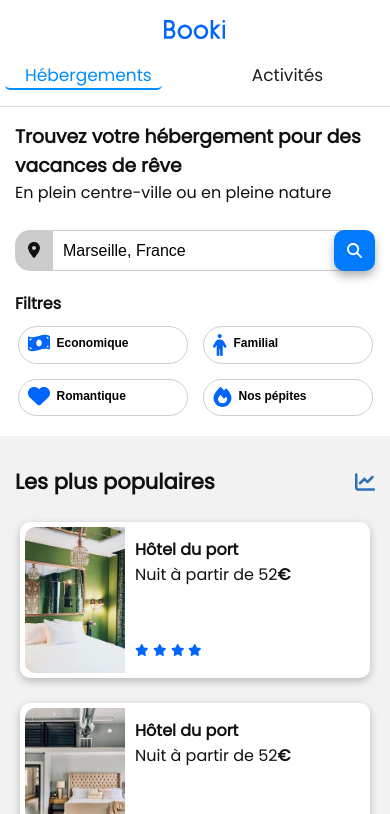
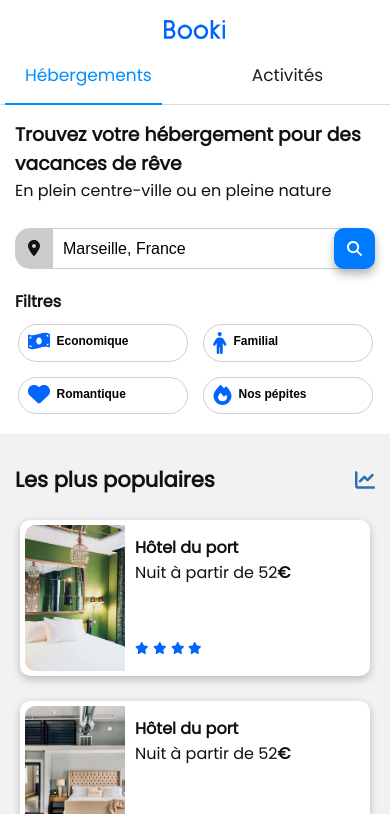
Before and after one commit to TheoWebDevv/Projet_2, a plain HTML site: page index.html in a window 390 px wide. In both pictures the pointer is over the item "Hébergements". Shown: the top 814 px of the page. Drawn offline with Linux system fonts and the light colour scheme.

Commit message:
UPDT header ul li:hover

```diff
--- a/css/style.css
+++ b/css/style.css
@@ -38,7 +38,7 @@ header .logo a {
 }
 
 header a {
-font-size: 15px;
+  font-size: 15px;
   text-decoration: none;
   padding: 10px;
   color: #1D1D1D;
@@ -57,12 +57,10 @@ header ul li {
   list-style: none;
   margin: 5px;
   padding: 3px 5px;
-  border-radius: 5px;
   transition: 0.2s;
 }
 header ul li a:hover {
   color: #018dff;
-  border-radius: 5px;
   transition: 0.2s;
 }
 
@@ -515,7 +513,10 @@ header ul li a:hover {
 header ul li:hover {
   border-bottom: 2px solid #018dff; /* Ajoute une bordure bleue au survol */
   border-top: none;
+  margin-bottom: -17px;
 }
+
+
 
 .container{
   padding: 20px 10px;
```
